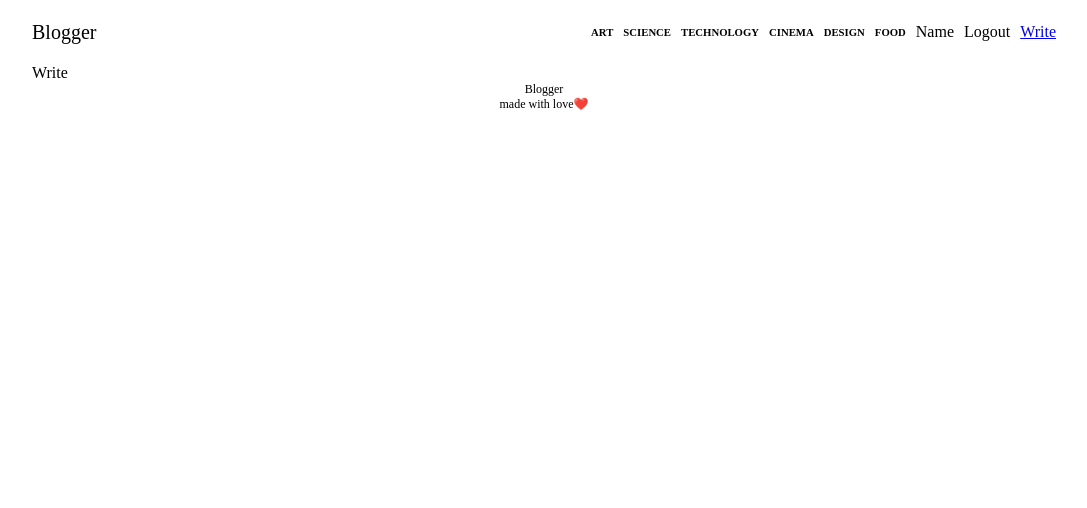
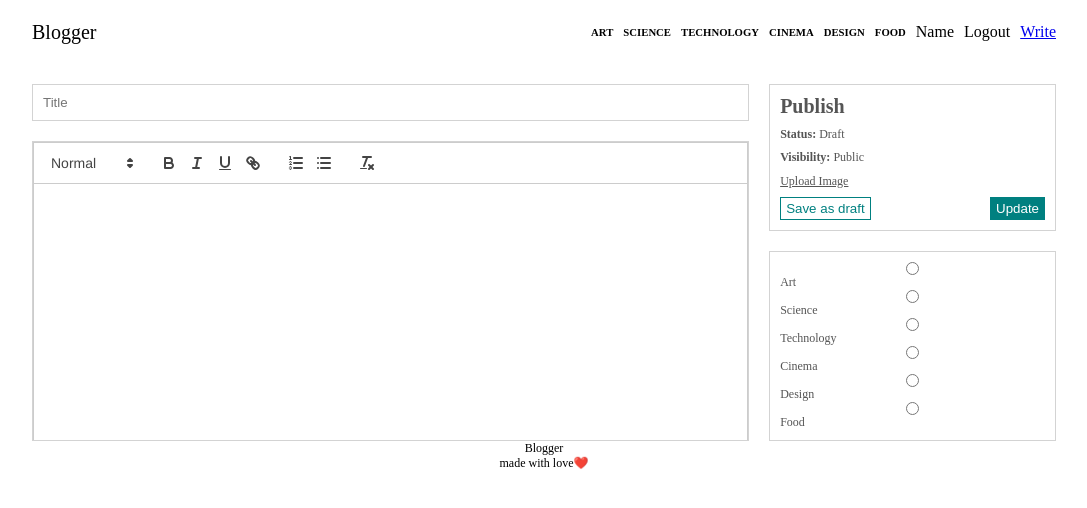
Before and after one commit to RaiDevX8/Blogger, a React (Vite) app in the folder client/: page /write in a window 1280 px wide. Shown: the top 508 px of the page, without its empty margins (96-1183 px from the left). Built offline with nearby package versions, Linux system fonts and the light colour scheme.

Commit message:
add: Write section

```diff
--- a/client/package.json
+++ b/client/package.json
@@ -12,6 +12,7 @@
   "dependencies": {
     "react": "^18.3.1",
     "react-dom": "^18.3.1",
+    "react-quill": "^2.0.0",
     "react-router-dom": "^6.24.0",
     "sass": "^1.77.6"
   },
--- a/client/src/pages/Write.jsx
+++ b/client/src/pages/Write.jsx
@@ -1,8 +1,61 @@
-import React from 'react'
+import React, { useState } from 'react'
+import ReactQuill from 'react-quill'
+import 'react-quill/dist/quill.snow.css'
 
 const Write = () => {
+  const [value, setValue] = useState('')
   return (
-    <div>Write</div>
+    <div className="add">
+      <div className="content">
+        <input type="text" placeholder="Title" />
+        <div className="editorContainer">
+          <ReactQuill
+            className="editor"
+            theme="snow"
+            value={value}
+            onChange={setValue}
+          ></ReactQuill>
+        </div>
+      </div>
+      <div className="menu">
+        <div className="item">
+          <h1>Publish</h1>
+          <span>
+            <b>Status:</b> Draft
+          </span>
+          <span>
+            <b>Visibility:</b> Public
+          </span>
+          <input style={{ display: 'none' }} type="file" id="file" />
+          <label className="file" htmlFor="file">
+            Upload Image
+          </label>
+          <div className="buttons">
+            <button>Save as draft</button>
+            <button>Update</button>
+          </div>
+        </div>
+        <div className="item">
+          <input type="radio" name="cat" id="art" value="art" />
+          <label htmlFor="art">Art</label>
+
+          <input type="radio" name="cat" id="science" value="science" />
+          <label htmlFor="science">Science</label>
+
+          <input type="radio" name="cat" id="technology" value="technology" />
+          <label htmlFor="technology">Technology</label>
+
+          <input type="radio" name="cat" id="cinema" value="cinema" />
+          <label htmlFor="cinema">Cinema</label>
+
+          <input type="radio" name="cat" id="design" value="design" />
+          <label htmlFor="design">Design</label>
+
+          <input type="radio" name="cat" id="food" value="food" />
+          <label htmlFor="food">Food</label>
+        </div>
+      </div>
+    </div>
   )
 }
 
--- a/client/src/style.scss
+++ b/client/src/style.scss
@@ -272,5 +272,88 @@
       }
       }
     }
+    //write
+   .add {
+      margin-top: 20px;
+      display: flex;
+      gap: 20px;
+
+      .content {
+        flex: 5;
+        display: flex;
+        flex-direction: column;
+        gap: 20px;
+
+        input {
+          padding: 10px;
+          border: 1px solid lightgray;
+        }
+
+        .editorContainer {
+          height: 300px;
+          overflow: scroll;
+          border: 1px solid lightgray;
+
+          .editor {
+            height: 100%;
+            border: none;
+          }
+        }
+      }
+
+      .menu {
+        flex: 2;
+        display: flex;
+        flex-direction: column;
+        gap: 20px;
+
+        .item {
+          border: 1px solid lightgray;
+          padding: 10px;
+          flex:1;
+          display: flex;
+          flex-direction: column;
+          justify-content: space-between;
+          font-size: 12px;
+          color: #555;
+
+          h1{
+            font-size: 20px;
+          }
+
+          .file{
+            text-decoration: underline;
+            cursor: pointer;
+          }
+
+          .buttons{
+            display: flex;
+            justify-content: space-between;
+
+            :first-child{
+              cursor: pointer;
+              color: teal;
+              background-color: white;
+              border: 1px solid teal;
+              padding: 3px 5px;
+            }
+            :last-child{
+              cursor: pointer;
+              color: white;
+              background-color: teal;
+              border: 1px solid teal;
+              padding: 3px 5px;
+            }
+          }
+
+          .cat{
+            display: flex;
+            align-items: center;
+            gap: 2px;
+            color: teal;
+          }
+        }
+      }
+    }
   }
 }
```
Also changed, not shown: 1 other file (tests, documents, lock files or other folders).
